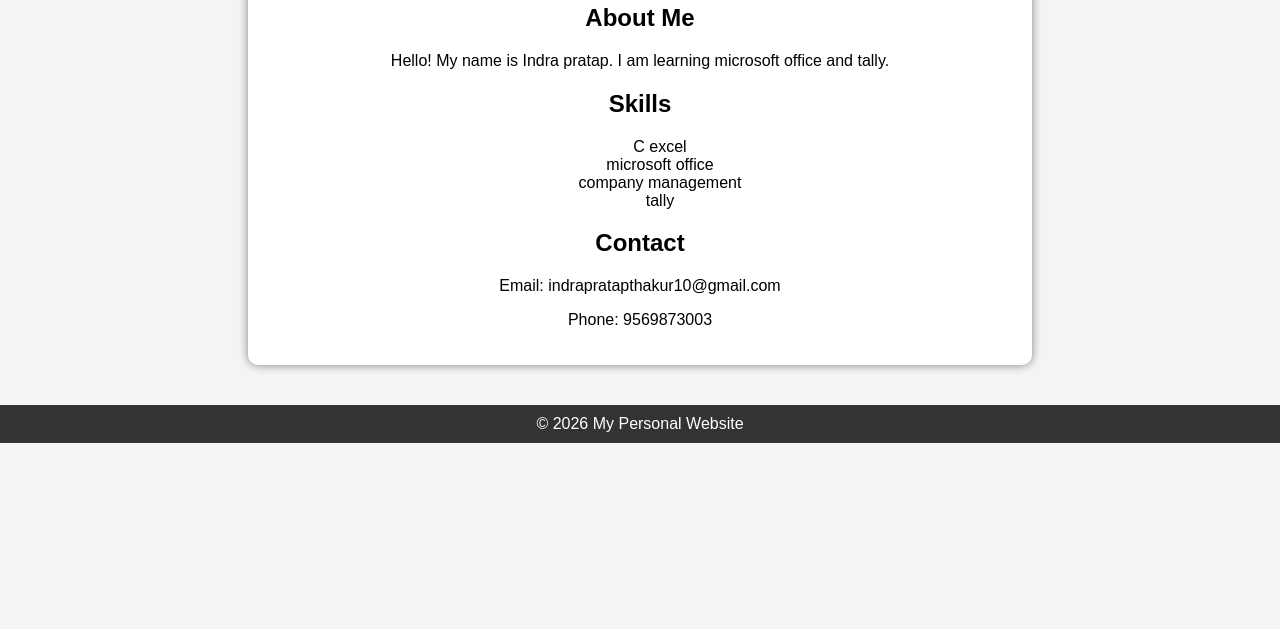
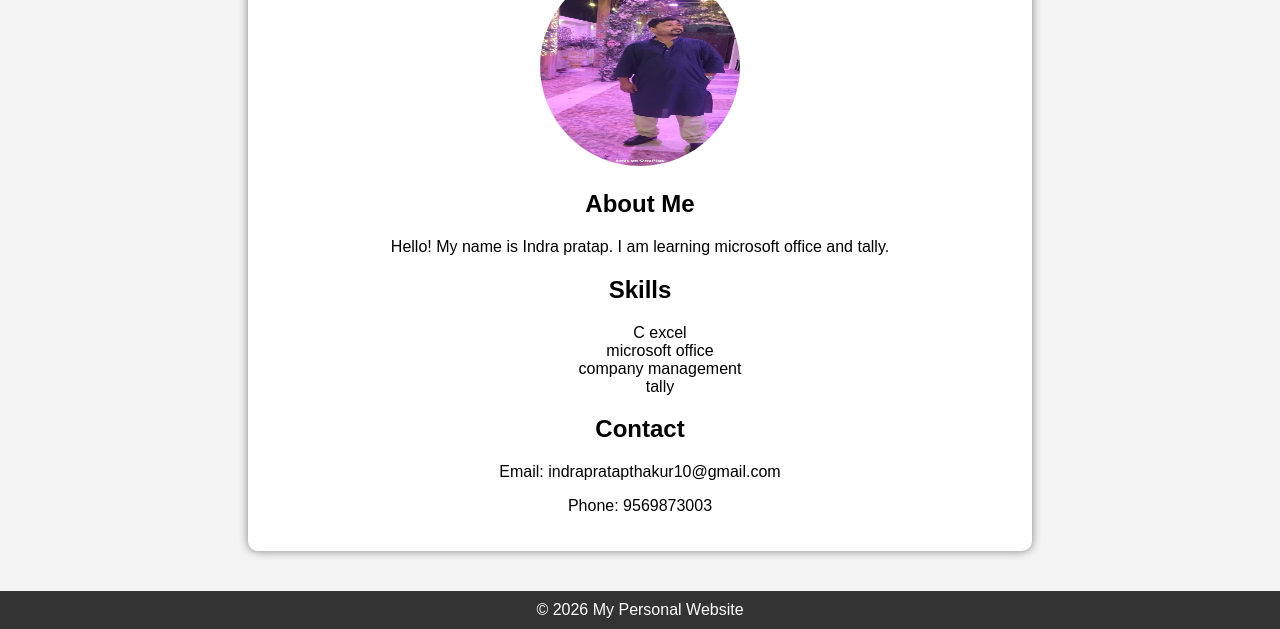
Before and after one commit to AISHVARYA12174/indra-pratap, a plain HTML site: page index.html in a window 1280 px wide. Shown: the part 228-857 px from the top of the page. Before the commit the page ends 800 px from the top, so only its background shows below. Drawn offline with Linux system fonts and the light colour scheme.

Commit message:
Update profile image and fix HTML formatting

```diff
--- a/index.html
+++ b/index.html
@@ -52,7 +52,7 @@
 
 <div class="container">
     <div class="card">
-        <img src="WhatsApp Image 2026-06-24 at 10.13.08 PM.jpg.jpeg" alt="Profile Photo"width="200" height="200">
+        <img src="indra.jpg" alt="Profile Photo"width="200" height="200">
 
         <h2>About Me</h2>
         <p>
```
